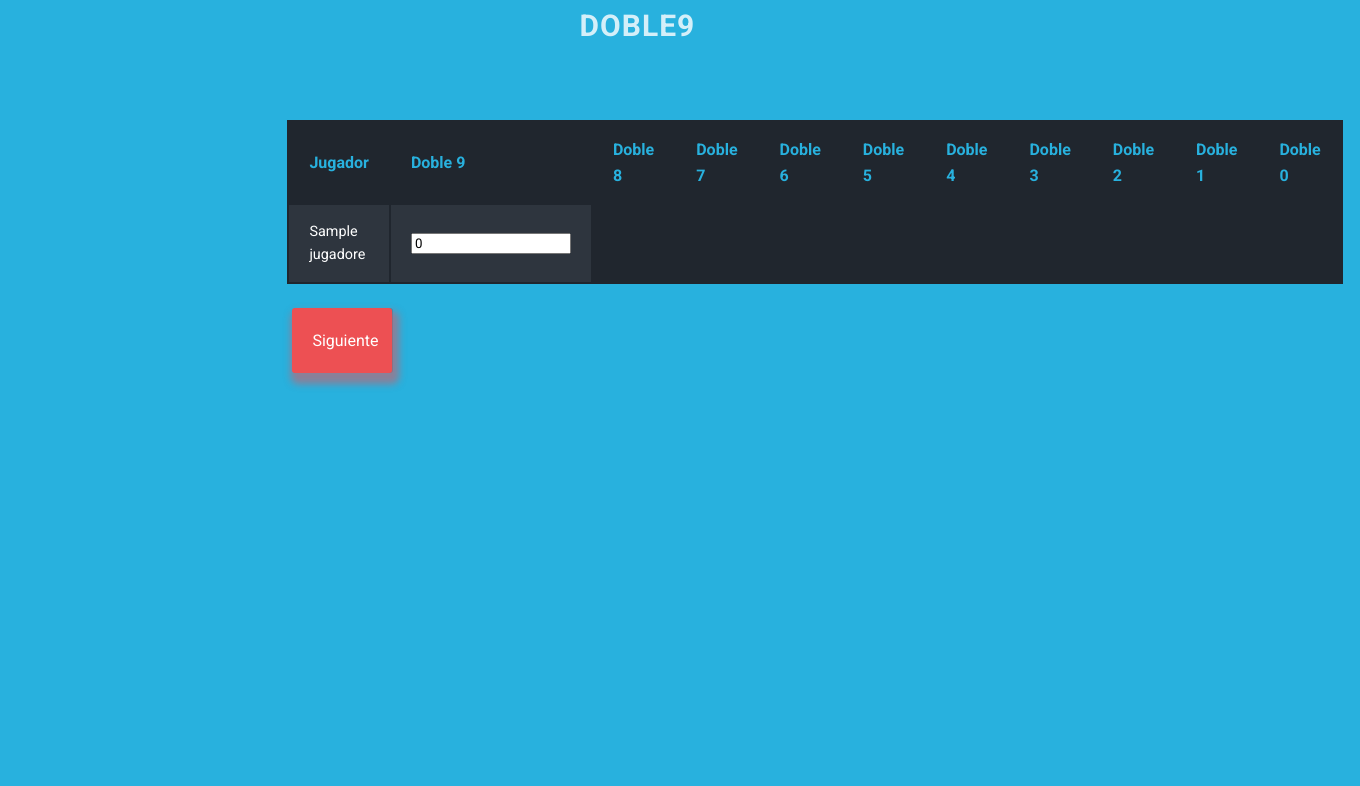
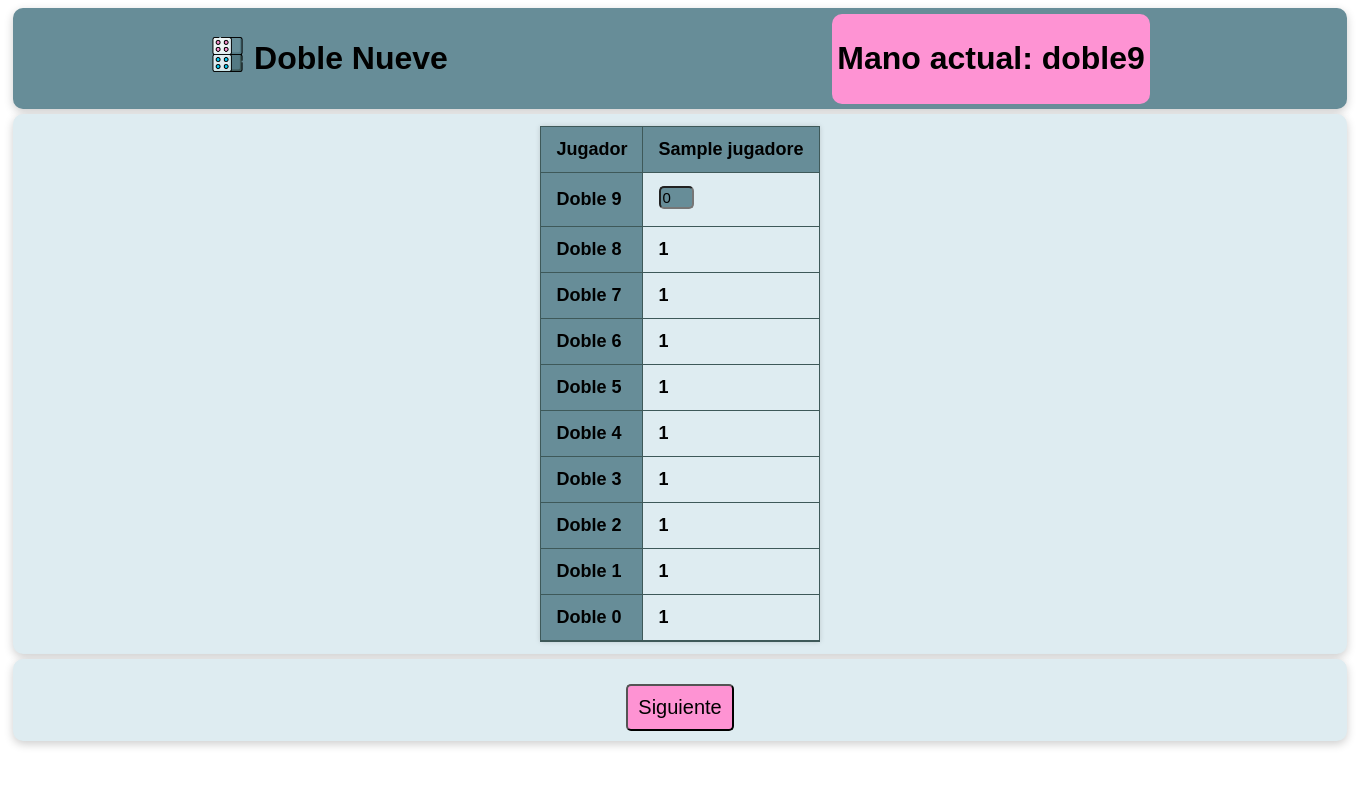
Before and after one commit to nicolasvallejo97/Double-nine, a Flask app: page /gameindex in a window 1360 px wide. Shown: the top 786 px of the page. Run offline with Flask 3, Linux system fonts and the light colour scheme; tables that the repository leaves empty hold one stand-in row (values such as "Sample post").

Commit message:
Better HTML and CSS

```diff
--- a/static/style.css
+++ b/static/style.css
@@ -1,230 +1,110 @@
-@import url(https://fonts.googleapis.com/css?family=Roboto:400,700);
-*{font-family: 'Roboto', sans-serif;}
+/* COLORES
+DEECF1 azulito
+FE93D3 rosadito
+01D0FB azul
+3E5959 gris verdoso
+678D98 gris azuloso
+*/
 
-.option-input {
-  -webkit-appearance: none;
-  -moz-appearance: none;
-  -ms-appearance: none;
-  -o-appearance: none;
-  appearance: none;
+.Logo{
+  height: 35px;
   position: relative;
-  top: 13.33333px;
-  right: 0;
-  bottom: 0;
-  left: 0;
-  height: 40px;
-  width: 40px;
-  transition: all 0.15s ease-out 0s;
-  background: #cbd1d8;
-  border: none;
-  color: #fff;
+  top: 3px;
+}
+.Header{
+  background-color: #678D98;
+  padding: 5px;
+  display: flex ;
+  border: 10px #678D98;
+  justify-content: space-around;
+  align-items:baseline;
+  font-family: sans-serif;
+  color: black;
+  margin: 5px ;
+  border-radius: 10px;
+  box-shadow: 0 3px 10px rgb(0 0 0 / 0.2);
+}
+.Intro{
+  background-color: #DEECF1;
+  padding: 10px;
+  display:flex;
+  align-items: center;
+  justify-content: center;
+  margin: 5px;
+  border-radius: 10px;
+  box-shadow: 0 3px 10px rgb(0 0 0 / 0.2);
+}
+.Headers{
+  margin: 5px;
+}
+.Inputs{
+  border-radius: 5px;
+  margin: 5px;
+  position: relative;
+  display: inline-block;
+  margin-bottom: 15px;
+  padding: 10px;
+  font-size: 15px;
+}
+.Inputs-number{
+  border-radius: 5px;
+  margin: 1px;
+  margin-bottom: 5px;
+  padding: 1px;
+  font-size: 15px;
+  max-width: 35px;
+}
+.Submit{
+  margin-top: 15px;
+  display: flex;
+  justify-content: center;
+  background-color: #FE93D3;
+  padding: 10px;
+  border-radius: 5px;
+  color: black;
+  font-size: 20px;
   cursor: pointer;
-  display: inline-block;
-  margin-right: 0.5rem;
-  outline: none;
-  position: relative;
-  z-index: 1000;
 }
-.option-input:hover {
-  background: #9faab7;
+.Game-actual{
+  background-color: #FE93D3;
+  padding: 5px;
+  border-radius: 10px;
+  display: flex;
+  justify-content: center;
 }
-.option-input:checked {
-  background: #40e0d0;
+.Styled-table {
+  border-collapse: collapse;
+  margin: 2px 0;
+  font-size: 18px;
+  font-family: sans-serif;
+  min-width: 100px;
+  box-shadow: 0 0 5px rgba(0, 0, 0, 0.15);
+  font-weight: bold;
 }
-.option-input:checked::before {
-  height: 40px;
-  width: 40px;
-  position: absolute;
-  content: '✔';
-  display: inline-block;
-  font-size: 26.66667px;
-  text-align: center;
-  line-height: 40px;
+.Styled-table thead tr {
+  background-color: #678D98;
+  color: black;
+  text-align: left;
 }
-.option-input:checked::after {
-  background: #40e0d0;
-  content: '';
-  display: block;
-  position: relative;
-  z-index: 100;
+.Styled-table th,
+.Styled-table td {
+    padding: 12px 15px;
+    border: 1px solid #3E5959;
+}
+.Styled-table tbody tr {
+  border: 1px solid #3E5959;
 }
 
-body {
-  display: -webkit-box;
-  display: -moz-box;
-  display: -ms-flexbox;
-  display: box;
-  background: #e8ebee;
-  color: #9faab7;
-  font-family: "Helvetica Neue", "Helvetica", "Roboto", "Arial", sans-serif;
-  text-align: center;
-}
-body div {
-  padding: 5rem;
-}
-body label {
-  display: block;
-  line-height: 40px;
-  text-align: left;
+.Styled-table tbody tr:nth-of-type(even) {
+  background-color: #DEECF1;
 }
 
-/*
-Button Style From: https://codepen.io/wilder_taype/pen/LeoQEb
-*/
-
-button {
-    display: block;
-    border-radius: 3px;
-    margin: 15px 5px;
-    color: #fff;
-    cursor: pointer;
-    box-shadow: 3px 7px 7px 4px rgba(237,80,83,.5), 1px 0 0 rgba(0,0,0,.15);
-    background: #ed5053;
-    padding: 20px;
-    flex-grow: 1;
-    width: 100px;
-    border: none;
-    font-size: 1.6rem;
-    line-height: 1.6;
+.Styled-table tbody tr:last-of-type {
+  border-bottom: 2px solid #3E5959;
 }
-
-/*
-Table Style From: https://codepen.io/gmb/pen/xVGYZw
-*/
-
-html {
-  font-size: 62.5%;
-}
-header {
-  font-family: 'Roboto', 'Helvetica Neue', Helvetica, Arial, sans-serif;
-  font-size: 3.2rem;
-  color: #20262e;
-  background-color: #28b1de;
-  -webkit-font-smoothing: antialiased;
-  -moz-osx-font-smoothing: grayscale;
-  margin-top: -45px;
-}
-
-body {
-  font-family: 'Roboto', 'Helvetica Neue', Helvetica, Arial, sans-serif;
-  font-size: 1.6rem;
-  line-height: 1.6;
-  color: #20262e;
-  background-color: #28b1de;
-  -webkit-font-smoothing: antialiased;
-  -moz-osx-font-smoothing: grayscale;
-  margin-top: -45px;
-}
-
-.container {
-  max-width: 800px;
-}
-
-h1 {
-  text-align: center;
-  font-size: 3rem;
-  color: rgba(255, 255, 255, .8);
-  text-transform: uppercase;
-  line-height: 1.375;
-  margin: 0 0 2.4rem 0;
-  letter-spacing: 1px
-}
-
-h2 {
-  text-align: right;
-  font-size: 1.2rem;
-  text-transform: uppercase;
-  line-height: 1.375;
-  margin: 0;
-  letter-spacing: 1px
-}
-
-table {
-  width: 100%;
-  min-width: 300px;
-  margin-bottom: 2.4rem;
-  background-color: #20262e;
-  color: #fff;
-  overflow: hidden;
-}
-
-table tr:nth-child(even) {
-  background-color: rgb(46, 53, 62);
-}
-
-table th,
-table td:before {
-  color: #28b1de;
-}
-
-table th {
-  display: none;
-}
-
-table th,
-table td {
-  margin: .5rem 2rem;
+.Styled-table tr :nth-child(1){
+  background-color: #678D98;
+  color: black;
   text-align: left;
-}
-
-table td {
-  display: block;
-  font-size: 90%;
-}
-
-table td:first-child {
-  padding-top: 1rem;
-}
-
-table td:last-child {
-  padding-bottom: 1rem;
-}
-
-table td:before {
-  content: attr(data-th) ':\00a0';
-  font-weight: bold;
-  min-width: 10rem;
-  display: inline-block;
-}
-
-
-@media (min-width: 600px) {
-  table td:before {
-    display: none;
   }
-  table th,
-  table td {
-    display: table-cell;
-  }
-  table th,
-  table td,
-  table td:first-child,
-  table td:last-child {
-    padding: 1.5rem 2rem;
-  }
-}
-
-/*
-Error Page Style From: https://codepen.io/akashrajendra/pen/JKKRvQ
-*/
-
-#error{
-    font-family: 'Lato', sans-serif;
-  color: #888;
-  margin: 0;
-  display: table;
-  width: 100%;
-  height: 100vh;
-  text-align: center;
-}
-
-.fof{
-    display: table-cell;
-    vertical-align: middle;
-}
-
-.fof h1{
-    font-size: 50px;
-    display: inline-block;
-    padding-right: 12px;
-}
+* {box-sizing: border-box;}
--- a/templates/gameindex.html
+++ b/templates/gameindex.html
@@ -8,112 +8,141 @@
     <meta name="viewport" content="width=device-width, initial-scale=1">
     <link rel="stylesheet" type="text/css" media="screen" href="{{ url_for('static', filename='style.css') }}">
     <link rel="shortcut icon" href="{{ url_for('static', filename='domino.png') }}">
+</head>
+<div>
+<header class = "Header">
+    <div>
+    <h1>
+        <img class="Logo" src="{{ url_for('static', filename='domino.png') }}"></img>
+        Doble Nueve</h1>
+    </div>
+    <div class = "Game-actual">
+        <h1>Mano actual: {{game_stage}}</h1>
+    </div>
+</header>
+</div>
 
-</head>
-
-<header> Doble Nueve </header>
 <body>
-    <div class="container">
-        <h1>{{game_stage}}</h1>
-        <div class="table-1">
     <form action="{{ url_for('gameindex') }}" method="post">
-            <table>
+        <div class = "Intro">
+        <table class = "Styled-table">
+            <thead>
+                <tr>
+                <th>Jugador</th>
+                {%  for jugador in jugadores %}
+                <th name = "jugadores">{{jugador.name}}</th>
+                {% endfor %}
+                </tr>
+            </thead>
             <tbody>
                 <tr>
-                            <th>Jugador</th>
-                            <th>Doble 9</th>
-                            <th>Doble 8</th>
-                            <th>Doble 7</th>
-                            <th>Doble 6</th>
-                            <th>Doble 5</th>
-                            <th>Doble 4</th>
-                            <th>Doble 3</th>
-                            <th>Doble 2</th>
-                            <th>Doble 1</th>
-                            <th>Doble 0</th>
+                    <td>Doble 9</td>
+                    {% for jugador in jugadores %}
+                    {% if game_stage == "doble9" %}
+                    <td><input class = "Inputs-number" type="number" value="0" name="points"/></td>
+                    {% else %}
+                    <td>{{jugador.doble9}}</td>
+                    {% endif %}
+                    {% endfor %}
                 </tr>
-
+                <tr>
+                    <td>Doble 8</td>
                     {% for jugador in jugadores %}
+                    {% if game_stage == "doble8" %}
+                    <td><input class = "Inputs-number" type="number" value="0" name="points"/></td>
+                    {% else %}
+                    <td>{{jugador.doble8}}</td>
+                    {% endif %}
+                    {% endfor %}
+                </tr>
                 <tr>
-                            <td data-th="Block" name = "jugadores">{{jugador.name}}</td>
-                            {% if game_stage == "doble9" %}
-                            <td data-th="Element"><input type="number" value="0" name="points"/></td>
-                            {% elif game_stage == "doble8"  %}
-                            <td data-th="Element">{{jugador.doble9}}</td>
-                            <td data-th="Element"><input type="number" value="0" name="points"/></td>
-                            {% elif game_stage == "doble7"  %}
-                            <td data-th="Element">{{jugador.doble9}}</td>
-                            <td data-th="Element">{{jugador.doble8}}</td>
-                            <td data-th="Element"><input type="number" value="0" name="points"/></td>
-                            {% elif game_stage == "doble6"  %}
-                            <td data-th="Element">{{jugador.doble9}}</td>
-                            <td data-th="Element">{{jugador.doble8}}</td>
-                            <td data-th="Element">{{jugador.doble7}}</td>
-                            <td data-th="Element"><input type="number" value="0" name="points"/></td>
-                            {% elif game_stage == "doble5"  %}
-                            <td data-th="Element">{{jugador.doble9}}</td>
-                            <td data-th="Element">{{jugador.doble8}}</td>
-                            <td data-th="Element">{{jugador.doble7}}</td>
-                            <td data-th="Element">{{jugador.doble6}}</td>
-                            <td data-th="Element"><input type="number" value="0" name="points"/></td>
-                            {% elif game_stage == "doble4"  %}
-                            <td data-th="Element">{{jugador.doble9}}</td>
-                            <td data-th="Element">{{jugador.doble8}}</td>
-                            <td data-th="Element">{{jugador.doble7}}</td>
-                            <td data-th="Element">{{jugador.doble6}}</td>
-                            <td data-th="Element">{{jugador.doble5}}</td>
-                            <td data-th="Element"><input type="number" value="0" name="points"/></td>
-                            {% elif game_stage == "doble3"  %}
-                            <td data-th="Element">{{jugador.doble9}}</td>
-                            <td data-th="Element">{{jugador.doble8}}</td>
-                            <td data-th="Element">{{jugador.doble7}}</td>
-                            <td data-th="Element">{{jugador.doble6}}</td>
-                            <td data-th="Element">{{jugador.doble5}}</td>
-                            <td data-th="Element">{{jugador.doble4}}</td>
-                            <td data-th="Element"><input type="number" value="0" name="points"/></td>
-                            {% elif game_stage == "doble2"  %}
-                            <td data-th="Element">{{jugador.doble9}}</td>
-                            <td data-th="Element">{{jugador.doble8}}</td>
-                            <td data-th="Element">{{jugador.doble7}}</td>
-                            <td data-th="Element">{{jugador.doble6}}</td>
-                            <td data-th="Element">{{jugador.doble5}}</td>
-                            <td data-th="Element">{{jugador.doble4}}</td>
-                            <td data-th="Element">{{jugador.doble3}}</td>
-                            <td data-th="Element"><input type="number" value="0" name="points"/></td>
-                            {% elif game_stage == "doble1"  %}
-                            <td data-th="Element">{{jugador.doble9}}</td>
-                            <td data-th="Element">{{jugador.doble8}}</td>
-                            <td data-th="Element">{{jugador.doble7}}</td>
-                            <td data-th="Element">{{jugador.doble6}}</td>
-                            <td data-th="Element">{{jugador.doble5}}</td>
-                            <td data-th="Element">{{jugador.doble4}}</td>
-                            <td data-th="Element">{{jugador.doble3}}</td>
-                            <td data-th="Element">{{jugador.doble2}}</td>
-                            <td data-th="Element"><input type="number" value="0" name="points"/></td>
-                            {% elif game_stage == "doble0"  %}
-                            <td data-th="Element">{{jugador.doble9}}</td>
-                            <td data-th="Element">{{jugador.doble8}}</td>
-                            <td data-th="Element">{{jugador.doble7}}</td>
-                            <td data-th="Element">{{jugador.doble6}}</td>
-                            <td data-th="Element">{{jugador.doble5}}</td>
-                            <td data-th="Element">{{jugador.doble4}}</td>
-                            <td data-th="Element">{{jugador.doble3}}</td>
-                            <td data-th="Element">{{jugador.doble2}}</td>
-                            <td data-th="Element">{{jugador.doble1}}</td>
-                            <td data-th="Element"><input type="number" value="0" name="points"/></td>
-                            {%endif%}
+                    <td>Doble 7</td>
+                    {% for jugador in jugadores %}
+                    {% if game_stage == "doble7" %}
+                    <td><input class = "Inputs-number" type="number" value="0" name="points"/></td>
+                    {% else %}
+                    <td>{{jugador.doble7}}</td>
+                    {% endif %}
+                    {% endfor %}
                 </tr>
+                <tr>
+                    <td>Doble 6</td>
+                    {% for jugador in jugadores %}
+                    {% if game_stage == "doble6" %}
+                    <td><input class = "Inputs-number" type="number" value="0" name="points"/></td>
+                    {% else %}
+                    <td>{{jugador.doble6}}</td>
+                    {% endif %}
                     {% endfor %}
+                </tr>
+                <tr>
+                    <td>Doble 5</td>
+                    {% for jugador in jugadores %}
+                    {% if game_stage == "doble5" %}
+                    <td><input class = "Inputs-number" type="number" value="0" name="points"/></td>
+                    {% else %}
+                    <td>{{jugador.doble5}}</td>
+                    {% endif %}
+                    {% endfor %}
+                </tr>
+                <tr>
+                    <td>Doble 4</td>
+                    {% for jugador in jugadores %}
+                    {% if game_stage == "doble4" %}
+                    <td><input class = "Inputs-number" type="number" value="0" name="points"/></td>
+                    {% else %}
+                    <td>{{jugador.doble4}}</td>
+                    {% endif %}
+                    {% endfor %}
+                </tr>
+                <tr>
+                    <td>Doble 3</td>
+                    {% for jugador in jugadores %}
+                    {% if game_stage == "doble3" %}
+                    <td><input class = "Inputs-number" type="number" value="0" name="points"/></td>
+                    {% else %}
+                    <td>{{jugador.doble3}}</td>
+                    {% endif %}
+                    {% endfor %}
+                </tr>
+                <tr>
+                    <td>Doble 2</td>
+                    {% for jugador in jugadores %}
+                    {% if game_stage == "doble2" %}
+                    <td><input class = "Inputs-number" type="number" value="0" name="points"/></td>
+                    {% else %}
+                    <td>{{jugador.doble2}}</td>
+                    {% endif %}
+                    {% endfor %}
+                </tr>
+                <tr>
+                    <td>Doble 1</td>
+                    {% for jugador in jugadores %}
+                    {% if game_stage == "doble1" %}
+                    <td><input class = "Inputs-number" type="number" value="0" name="points"/></td>
+                    {% else %}
+                    <td>{{jugador.doble1}}</td>
+                    {% endif %}
+                    {% endfor %}
+                </tr>
+                <tr>
+                    <td>Doble 0</td>
+                    {% for jugador in jugadores %}
+                    {% if game_stage == "doble0" %}
+                    <td><input class = "Inputs-number" type="number" value="0" name="points"/></td>
+                    {% else %}
+                    <td>{{jugador.doble0}}</td>
+                    {% endif %}
+                    {% endfor %}
+                </tr>
             </tbody>
         </table>
-            <button type="submit">Siguiente</button>
+        </div>
+        <div class = "Intro">
+        <button class = "Submit" type="submit">Siguiente</button>
+        </div>
     </form>
-        </div>
-    </div>
+</body>
 
 
-
-
-</body>
-
 </html>
```
Also changed, not shown: templates/index.html (+13 -10 lines), templates/initial.html (+14 -6 lines), templates/winner.html (+20 -14 lines), jugadores.db (deleted). Lines whose indentation alone changed are shown as unchanged.
